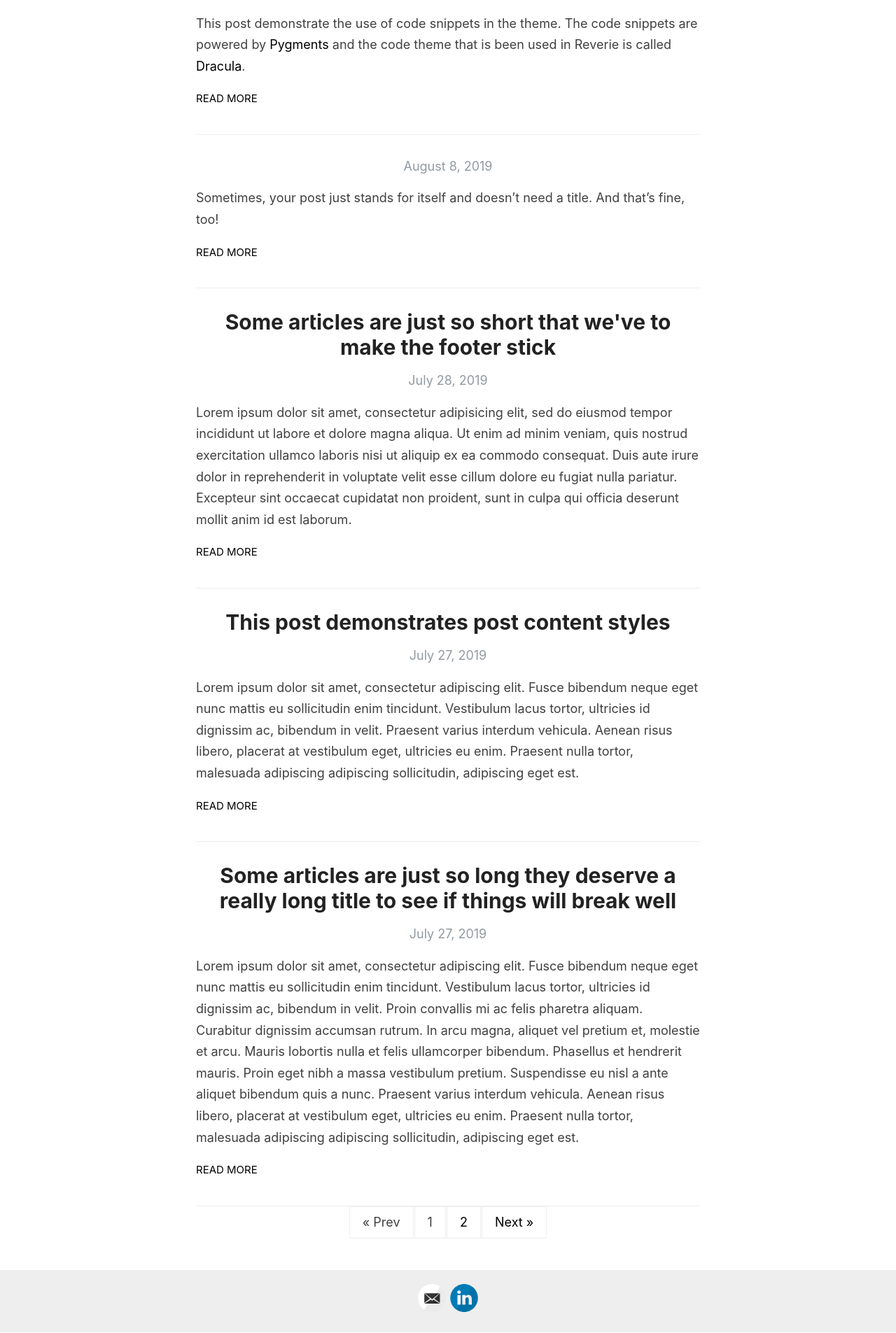
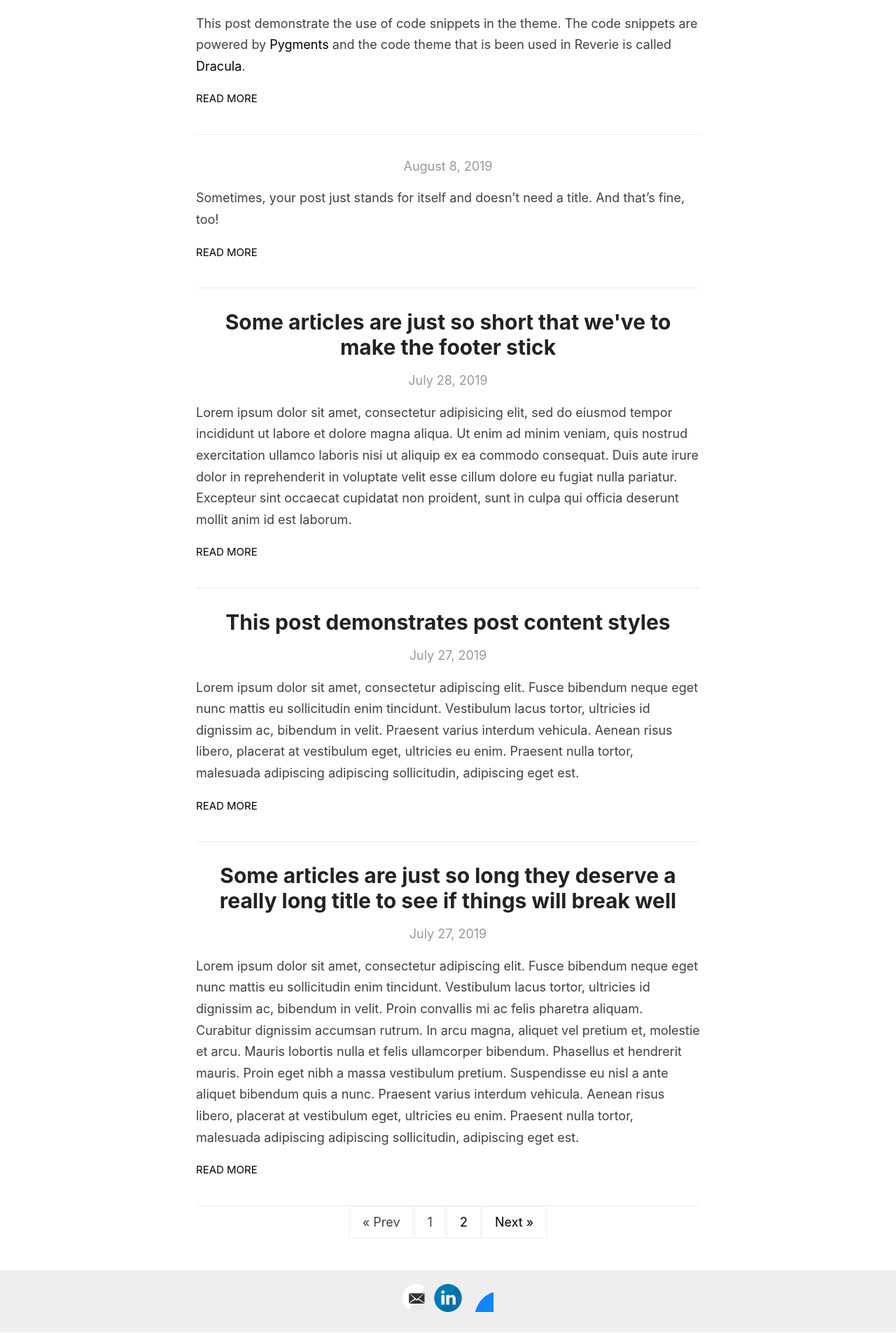
Before and after one commit to lavishaparab/lavishaparab.github.io, a Jekyll site: the page built from index.html, in a window 1280 px wide. Shown: the part 782-2687 px from the top of the page at 70% size. Built offline with Jekyll 4.4.1, drawn with Linux system fonts in a browser that asks for light colours; the list of posts is cut into pages by our own code.

Commit message:
Update svg-icons.html

```diff
--- a/_includes/svg-icons.html
+++ b/_includes/svg-icons.html
@@ -1,7 +1,5 @@
 {% if site.footer-links.dribbble %}<a href="https://dribbble.com/{{ site.footer-links.dribbble }}" target="_blank"><i class="svg-icon dribbble"></i></a>{% endif %}
 {% if site.footer-links.email %}<a href="mailto:{{ site.footer-links.email }}"><i class="svg-icon email"></i></a>{% endif %}
-{% if site.footer-links.facebook %}<a href="https://www.facebook.com/{{ site.footer-links.facebook }}" target="_blank"><i class="svg-icon facebook"></i></a>{% endif %}
-{% if site.footer-links.flickr %}<a href="https://www.flickr.com/{{ site.footer-links.flickr }}" target="_blank"><i class="svg-icon flickr"></i></a>{% endif %}
 {% if site.footer-links.github %}<a href="https://github.com/{{ site.footer-links.github }}" target="_blank"><i class="svg-icon github"></i></a>{% endif %}
 {% if site.footer-links.instagram %}<a href="https://instagram.com/{{ site.footer-links.instagram }}" target="_blank"><i class="svg-icon instagram"></i></a>{% endif %}
 {% if site.footer-links.linkedin %}<a href="https://www.linkedin.com/in/{{ site.footer-links.linkedin }}" target="_blank"><i class="svg-icon linkedin"></i></a>{% endif %}
@@ -10,7 +8,4 @@
 {% if site.footer-links.twitter %}<a href="https://www.twitter.com/{{ site.footer-links.twitter }}" target="_blank"><i class="svg-icon twitter"></i></a>{% endif %}
 {% if site.footer-links.stackoverflow %}<a href="http://stackoverflow.com/{{ site.footer-links.stackoverflow }}" target="_blank"><i class="svg-icon stackoverflow"></i></a>{% endif %}
 {% if site.footer-links.youtube %}<a href="https://youtube.com/{{ site.footer-links.youtube }}" target="_blank"><i class="svg-icon youtube"></i></a>{% endif %}
-{% if site.footer-links.googleplus %}<a href="https://plus.google.com/{{ site.footer-links.googleplus }}" target="_blank"><i class="svg-icon googleplus"></i></a>{% endif %}
-{% if site.footer-links.playconsole %}<a href="https://play.google.com/store/apps/dev?id={{ site.footer-links.playconsole }}" target="_blank"><i class="svg-icon playconsole"></i></a>{% endif %}
-{% if site.footer-links.mastodon %}<a rel="me" href="https://{{ site.footer-links.mastodon }}" target="_blank"><i class="svg-icon mastodon"></i></a>{% endif %}
-{% if site.footer-links.bluesky %}<a href="https://bsky.app/profile/{{ site.footer-links.bluesky }}" target="_blank"><i class="fa-brands fa-bluesky"></i></a>{% endif %}
+{% if site.footer-links.bluesky %}<a href="https://bsky.app/profile/{{ site.footer-links.bluesky }}" target="_blank"><i class="svg-icon bluesky"></i></a>{% endif %}
```
